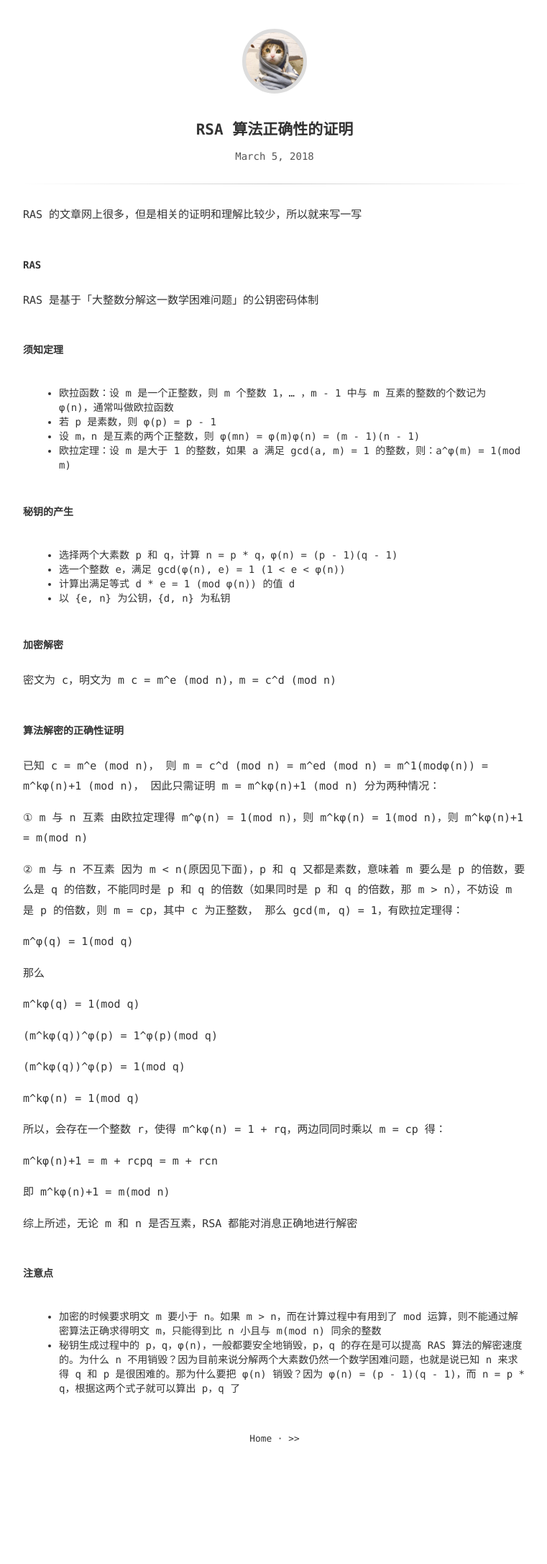
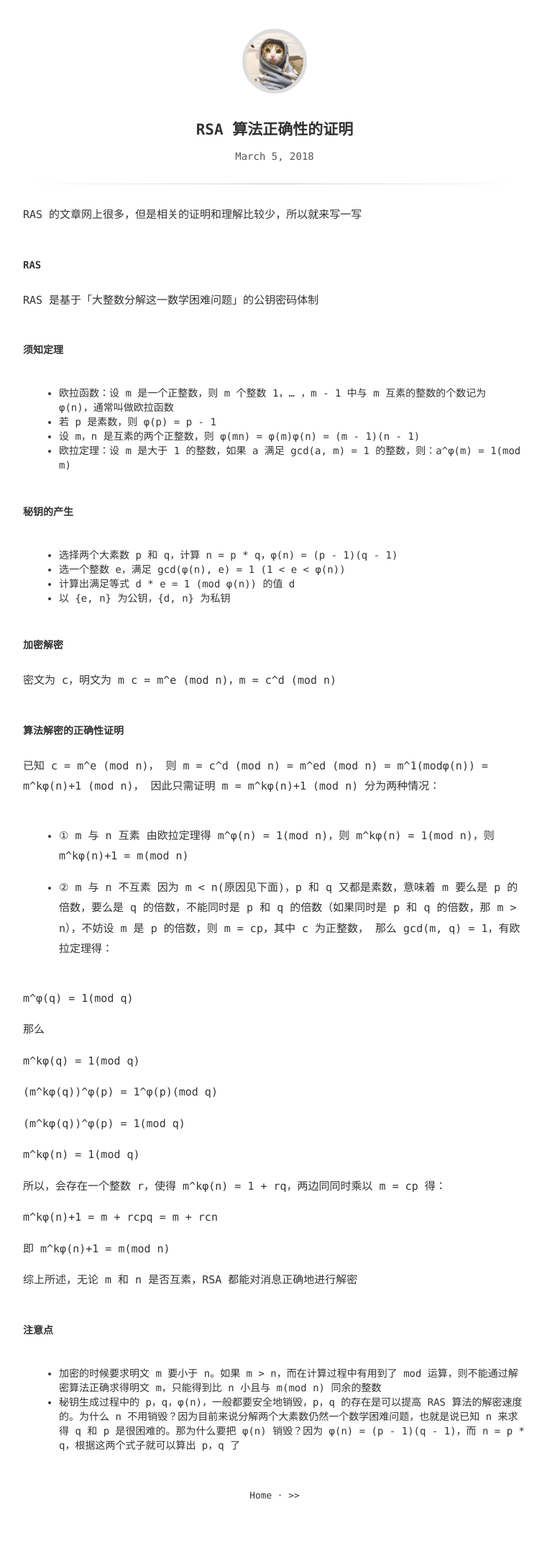
Before and after one commit to linkexin/linkexin.github.io, a Jekyll site: the page built from _posts/2018-03-05- RSA 算法正确性的证明.md, in a window 1280 px wide. Shown: the whole page at 72% size, without its empty margins (258-1019 px from the left). Built offline with Jekyll 4.4.1, drawn with Linux system fonts in a browser that asks for light colours; before the commit the page ends 2094 px from its top, so only the background shows below that.

Commit message:
修改格式

```diff
--- a/_posts/2018-03-05- RSA 算法正确性的证明.md
+++ b/_posts/2018-03-05- RSA 算法正确性的证明.md
@@ -26,10 +26,10 @@ c = m^e (mod n)，m = c^d (mod n)
 因此只需证明 m = m^kφ(n)+1 (mod n)
 分为两种情况：
 
-① m 与 n 互素
+* ① m 与 n 互素
    由欧拉定理得 m^φ(n) = 1(mod n)，则 m^kφ(n) = 1(mod n)，则 m^kφ(n)+1 = m(mod n)
 
-② m 与 n 不互素
+* ② m 与 n 不互素
 因为 m < n(原因见下面)，p 和 q 又都是素数，意味着 m 要么是 p 的倍数，要么是 q 的倍数，不能同时是 p 和 q 的倍数（如果同时是 p 和 q 的倍数，那 m > n），不妨设 m 是 p 的倍数，则 m = cp，其中 c 为正整数， 那么 gcd(m, q) = 1，有欧拉定理得：
 
 m^φ(q) = 1(mod q)
```
